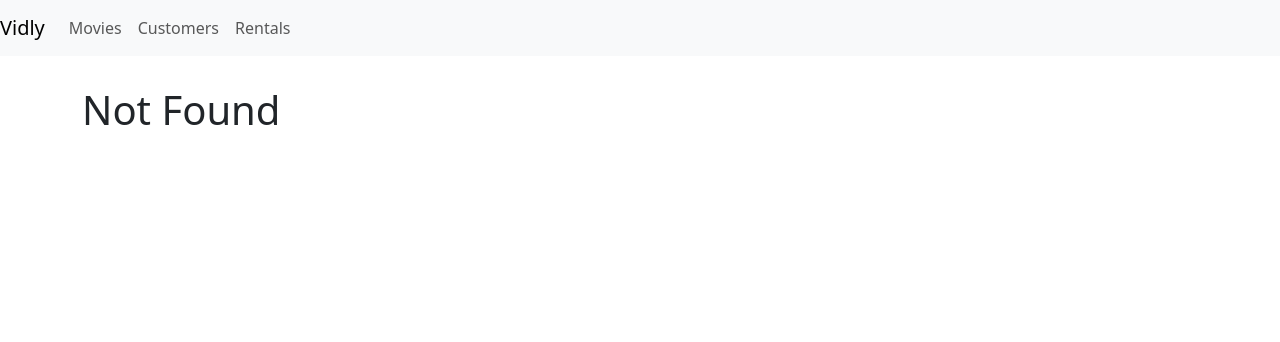
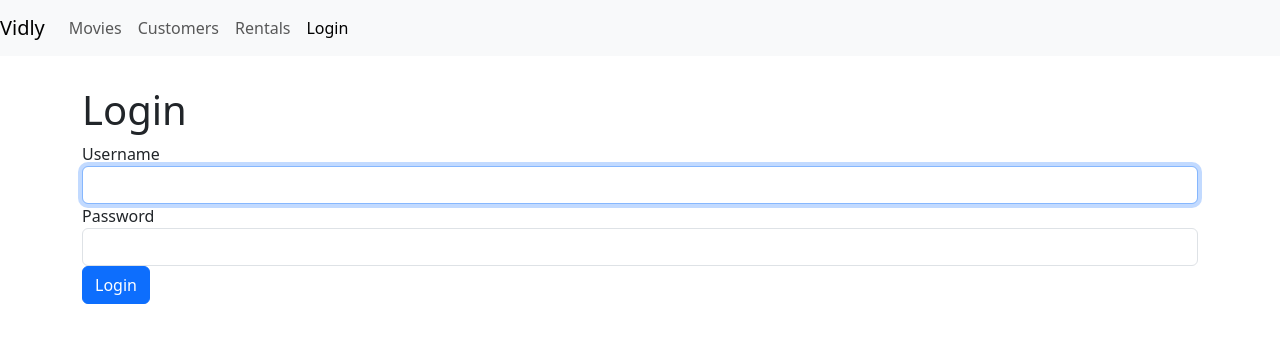
Before and after one commit to qcwssss/Mastering-React-With-Mosh, a React (Create React App) app in the folder vidly/: page /login in a window 1280 px wide. Before the commit this address led to /not-found. Shown: the top 342 px of the page. Built offline with nearby package versions, Linux system fonts and the light colour scheme.

Commit message:
add refs

```diff
--- a/vidly/src/App.js
+++ b/vidly/src/App.js
@@ -5,8 +5,9 @@
 import Rentals from "./components/rentals";
 import NotFound from "./components/notFound";
 import NavBar from "./components/navbar";
+import MovieForm from "./components/movieForm";
+import LoginForm from "./components/loginForm";
 import "./App.css";
-import MovieForm from "./components/movieForm";
 
 class App extends Component {
   state = {
@@ -19,6 +20,7 @@
         <NavBar />
         <main className="container">
           <Switch>
+            <Route path="/login" component={LoginForm}></Route>
             <Route path="/movies/:id" component={MovieForm}></Route>
             <Route path="/movies" component={Movies}></Route>
             <Route path="/customers" component={Customers}></Route>
--- /dev/null
+++ b/vidly/src/components/loginForm.jsx
@@ -0,0 +1,43 @@
+import React, { Component } from "react";
+
+class LoginForm extends Component {
+  username = React.createRef();
+
+  //   componentDidMount() {
+  //     this.username.current.focus();
+  //   }
+
+  handleSubmit = (e) => {
+    e.preventDefault();
+
+    // call the server
+    console.log("Submitted");
+  };
+
+  render() {
+    return (
+      <div>
+        <h1>Login</h1>
+        <form onSubmit={this.handleSubmit}>
+          <div className="form-group">
+            <label htmlFor="username">Username</label>
+            <input
+              autoFocus
+              ref={this.username}
+              id="username"
+              type="text"
+              className="form-control"
+            />
+          </div>
+          <div className="form-group">
+            <label htmlFor="password">Password</label>
+            <input id="password" type="text" className="form-control" />
+          </div>
+          <button className="btn btn-primary">Login</button>
+        </form>
+      </div>
+    );
+  }
+}
+
+export default LoginForm;
--- a/vidly/src/components/navbar.jsx
+++ b/vidly/src/components/navbar.jsx
@@ -29,6 +29,9 @@
           <NavLink className="nav-item nav-link" to="/rentals">
             Rentals
           </NavLink>
+          <NavLink className="nav-item nav-link" to="/login">
+            Login
+          </NavLink>
         </div>
       </div>
     </nav>
```
